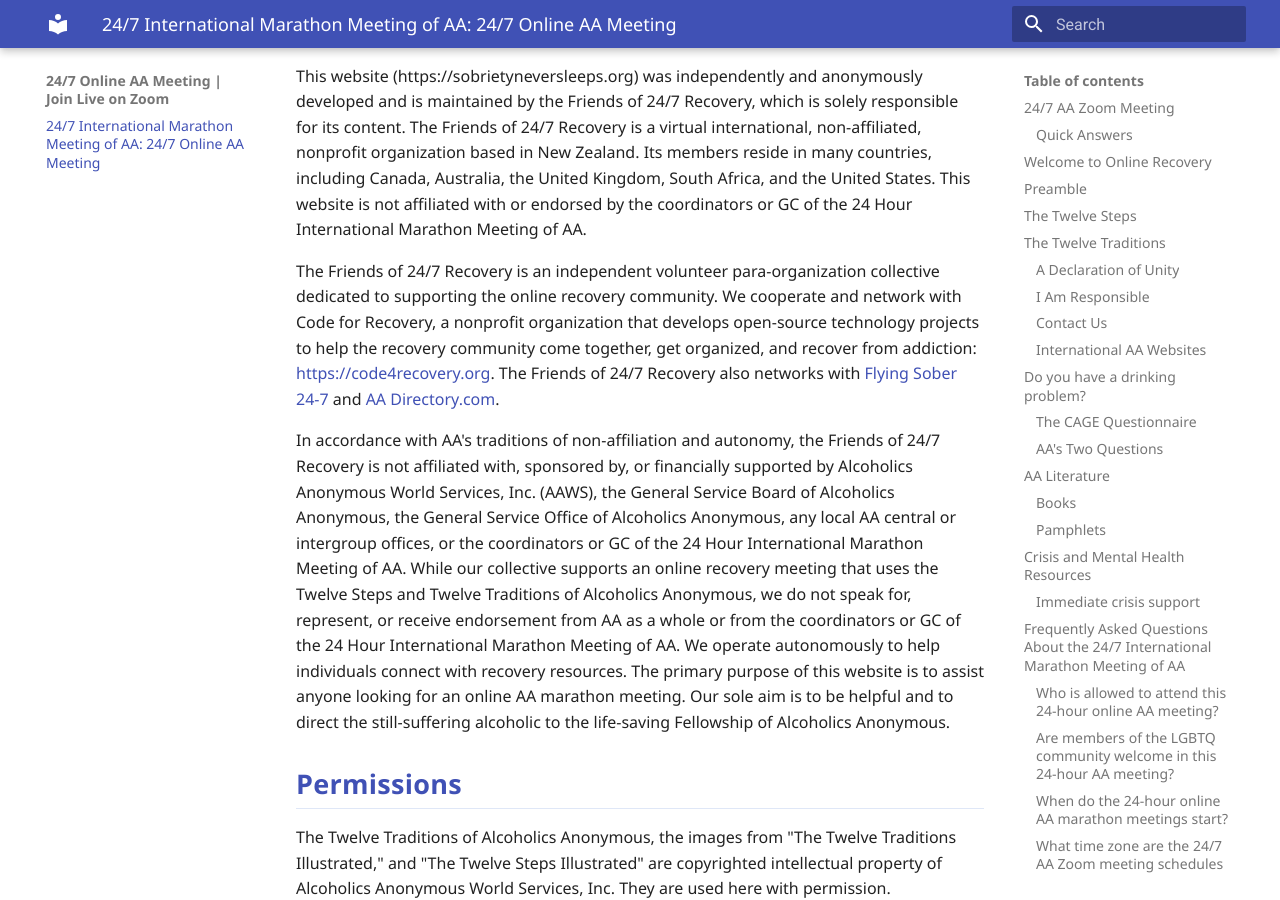
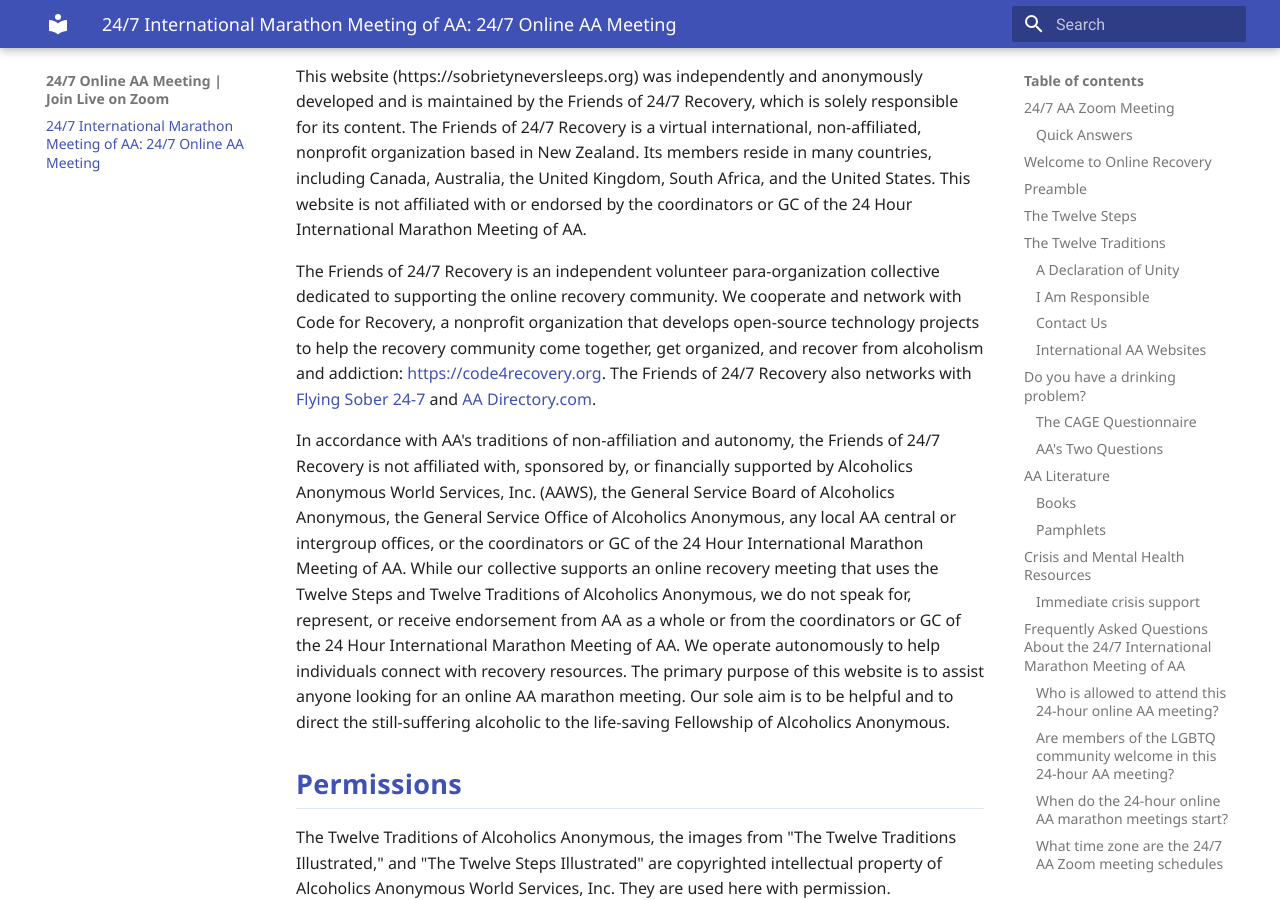
Before and after one commit to meetings03/24hourmeeting, an MkDocs documentation site: the page built from docs/index.md, in a window 1280 px wide and 900 px high, scrolled down 28303 px. Built offline with MkDocs 1.6.1 and Material for MkDocs 9.7.7, drawn with Linux system fonts in a browser that asks for light colours; comment, search, counter and statistics services are not loaded; some of the changed text lies outside the part shown.

Commit message:
Polish document text formatting

```diff
--- a/docs/index.md
+++ b/docs/index.md
@@ -32,7 +32,7 @@
 - **Who can attend?** This is an open Alcoholics Anonymous meeting, and anyone with a desire to stop drinking is welcome.
 - **How do I join?** Use Zoom Meeting ID **292 371 2604** or click the Join Online AA Meeting button above.
 - **Is a password required?** No. You can join without a password.
-- **Who operates this website?** The Friends of 24/7 Recovery developed and maintain this website. We cooperate and network with Code for Recovery, a nonprofit organization that develops open-source technology projects to help the recovery community come together, get organized, and recover from addiction: [https://code4recovery.org](https://code4recovery.org). The Friends of 24/7 Recovery also networks with [Flying Sober 24-7](https://flying-sober.com/24-7-meetings) and [AA Directory.com](https://theaadirectory.com).
+- **Who operates this website?** The Friends of 24/7 Recovery developed and maintain this website. We cooperate and network with Code for Recovery, a nonprofit organization that develops open-source technology projects to help the recovery community come together, get organized, and recover from alcoholism and addiction: [https://code4recovery.org](https://code4recovery.org). The Friends of 24/7 Recovery also networks with [Flying Sober 24-7](https://flying-sober.com/24-7-meetings) and [AA Directory.com](https://theaadirectory.com).
 
 <div class="hero-card">
   <div class="logo-area" aria-label="Logo placeholder">
@@ -517,8 +517,7 @@
 
 This website (https://sobrietyneversleeps.org) was independently and anonymously developed and is maintained by the Friends of 24/7 Recovery, which is solely responsible for its content. The Friends of 24/7 Recovery is a virtual international, non-affiliated, nonprofit organization based in New Zealand. Its members reside in many countries, including Canada, Australia, the United Kingdom, South Africa, and the United States. This website is not affiliated with or endorsed by the coordinators or GC of the 24 Hour International Marathon Meeting of AA.
 
-The Friends of 24/7 Recovery is an independent volunteer para-organization collective dedicated to supporting the online recovery community. We cooperate and network with Code for Recovery, a nonprofit organization that develops open-source technology projects to help the recovery community come together, get organized, and recover from addiction: [https://code4recovery.org](https://code4recovery.org). The Friends of 24/7 Recovery also networks with [Flying Sober 24-7](https://flying-sober.com/24-7-meetings) and [AA Directory.com](https://theaadirectory.com).
-
+The Friends of 24/7 Recovery is an independent volunteer para-organization collective dedicated to supporting the online recovery community. We cooperate and network with Code for Recovery, a nonprofit organization that develops open-source technology projects to help the recovery community come together, get organized, and recover from alcoholism and addiction: [https://code4recovery.org](https://code4recovery.org). The Friends of 24/7 Recovery also networks with [Flying Sober 24-7](https://flying-sober.com/24-7-meetings) and [AA Directory.com](https://theaadirectory.com).
 
 In accordance with AA's traditions of non-affiliation and autonomy, the Friends of 24/7 Recovery is not affiliated with, sponsored by, or financially supported by Alcoholics Anonymous World Services, Inc. (AAWS), the General Service Board of Alcoholics Anonymous, the General Service Office of Alcoholics Anonymous, any local AA central or intergroup offices, or the coordinators or GC of the 24 Hour International Marathon Meeting of AA. While our collective supports an online recovery meeting that uses the Twelve Steps and Twelve Traditions of Alcoholics Anonymous, we do not speak for, represent, or receive endorsement from AA as a whole or from the coordinators or GC of the 24 Hour International Marathon Meeting of AA. We operate autonomously to help individuals connect with recovery resources. The primary purpose of this website is to assist anyone looking for an online AA marathon meeting. Our sole aim is to be helpful and to direct the still-suffering alcoholic to the life-saving Fellowship of Alcoholics Anonymous.
 
```
Also changed, not shown: site/index.html, site/search/search_index.json.
